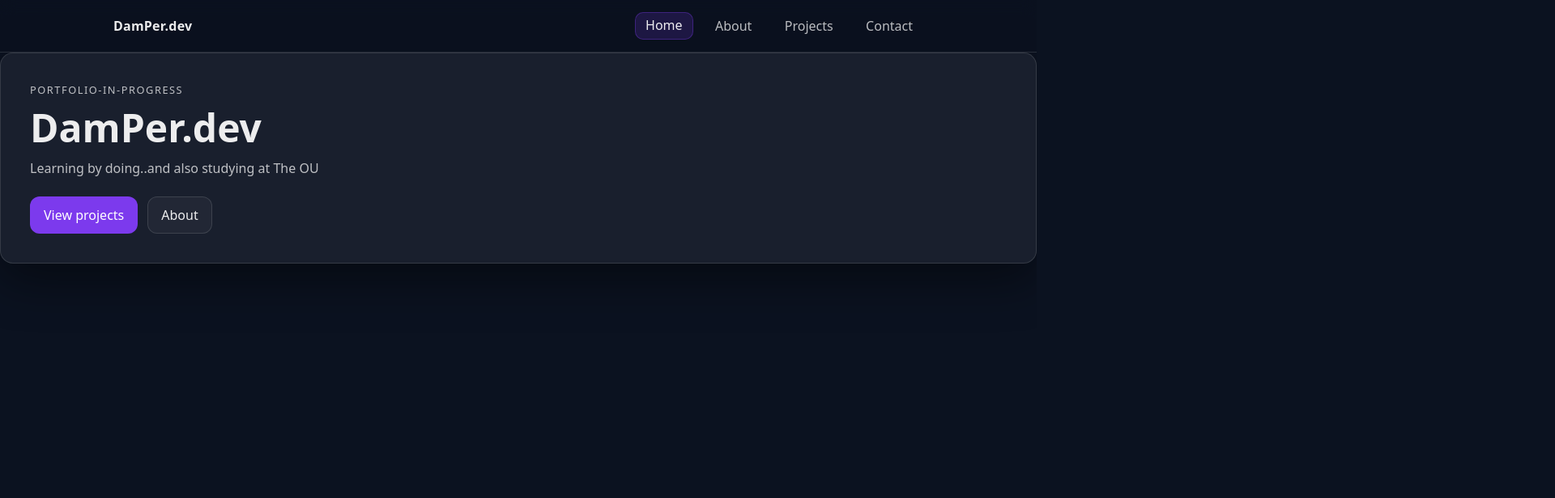
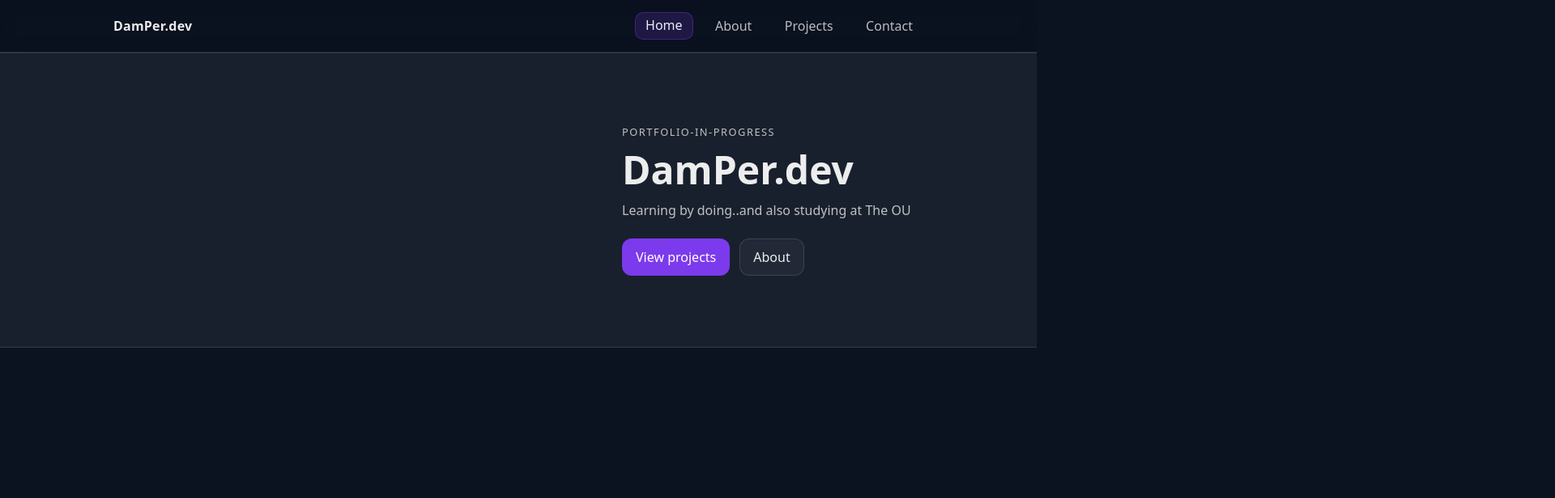
Before and after one commit to Damien482/my-sveltekit-app, a SvelteKit app: page / in a window 1280 px wide. Shown: the top 616 px of the page at 81% size, 1920 px wide, since content can reach past the window. Built offline with nearby package versions, Linux system fonts and the light colour scheme.

Commit message:
Style updates to home page 'hero'

```diff
--- a/src/routes/+layout.svelte
+++ b/src/routes/+layout.svelte
@@ -1,6 +1,7 @@
 <script lang="ts">
 	import favicon from '$lib/assets/favicon.svg';
 	import { page } from '$app/state';
+	import { resolve } from '$app/paths';
 
 	let { children } = $props();
 
@@ -9,7 +10,7 @@
 		{ href: '/about', label: 'About' },
 		{ href: '/projects', label: 'Projects' },
 		{ href: '/contact', label: 'Contact' }
-	];
+	] as const;
 
 	function isActive(href: string) {
 		const path = page.url.pathname;
@@ -25,15 +26,15 @@
 <div class="app">
 	<header class="header">
 		<div class="container header-inner">
-			<a class="brand" href="/">DamPer.dev</a>
+			<a class="brand" href={resolve("/")}>DamPer.dev</a>
 
 		<nav class="nav" aria-label="Primary">
-				{#each nav as item}
+			{#each nav as item (item.href)}
 				<a
 					class="nav-link"
 					class:active={isActive(item.href)}
 					aria-current={isActive(item.href) ? 'page' : undefined}
-						href={item.href}
+					href={resolve(item.href)}
 				>
 					<span class="nav-label">{item.label}</span>
 				</a>
--- a/src/routes/+page.svelte
+++ b/src/routes/+page.svelte
@@ -1,25 +1,35 @@
 <script lang="ts">
-
+	import { resolve } from '$app/paths';
 </script>
 
 <section class="hero">
-	<p class="eyebrow">Portfolio-in-progress</p>
-	<h1>DamPer.dev</h1>
-	<p class="lead">Learning by doing..and also studying at The OU</p>
+	<div class="container hero-inner">
+		<p class="eyebrow">Portfolio-in-progress</p>
+		<h1>DamPer.dev</h1>
+		<p class="lead">Learning by doing..and also studying at The OU</p>
 
-	<div class="actions">
-		<a class="btn primary" href="/projects">View projects</a>
-		<a class="btn" href="/about">About</a>
+		<div class="actions">
+			<a class="btn primary" href={resolve('/projects')}>View projects</a>
+			<a class="btn" href={resolve('/about')}>About</a>
+		</div>
 	</div>
 </section>
 
 <style>
+
+	.hero-inner {
+		transform: translateX(736px);
+	}
 	.hero {
-		padding: 2.25rem;
-		border: 1px solid var(--border);
-		border-radius: var(--radius);
-		background: var(--panel);
-		box-shadow: var(--shadow);
+	/* if you want the grey band to still go full width */
+	background: rgba(255, 255, 255, 0.06);
+	border: 1px solid rgba(255, 255, 255, 0.12);
+	border-left: 0;
+	border-right: 0;
+
+	padding: 3.5rem 0; /* vertical spacing */
+	.hero-inner {
+	 padding: 2rem;
 	}
 
 	.eyebrow {
@@ -64,4 +74,4 @@
 		border-color: transparent;
 		color: white;
 	}
-</style>
+}</style>
```
Lines whose indentation alone changed are shown as unchanged.
